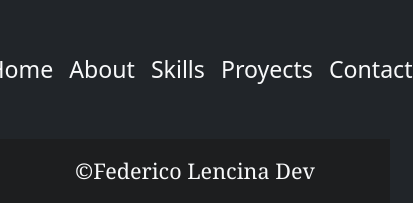
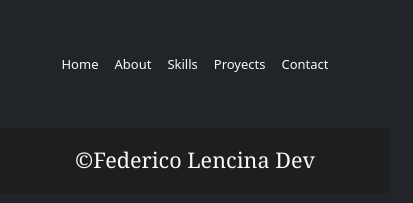
Before and after one commit to FedeNLencina/Portfolio1, a plain HTML site: page index.html in a window 390 px wide. Shown: the part 4522-4725 px from the top of the page, 413 px wide, since content can reach past the window. Drawn offline with nearby package versions, Linux system fonts and the light colour scheme; a web font is replaced by a local one.

Commit message:
se ajusta el responsive

```diff
--- a/Styles/styles.css
+++ b/Styles/styles.css
@@ -239,7 +239,7 @@ font-family: 'Noto Serif', serif;*/
     .linkBottom{
         margin-left: 4px;
         margin-right: 4px;
-        font-size: 10px;
+        font-size: 13px;
     }
 
 }
--- a/index.html
+++ b/index.html
@@ -232,11 +232,11 @@
       <nav class="navbar navbar-expand-lg navbar-expand-md navbar-expand-sm navbar-toggler navbar-light pb-5">
         <div class="container-fluid">
             <div class="navbar-nav w-100 d-flex justify-content-center itemsNavInferior mt-5">
-              <a class="nav-link text-light fs-3 mx-2 linkBottom" aria-current="page" href="#">Home</a>
-              <a class="nav-link text-light fs-3 mx-2 linkBottom" href="#about">About</a>
-              <a class="nav-link text-light fs-3 mx-2 linkBottom" href="#skills">Skills</a>
-              <a class="nav-link text-light fs-3 mx-2 linkBottom" href="#proyects">Proyects</a>
-              <a class="nav-link text-light fs-3 mx-2 linkBottom" href="#contact">Contact</a>
+              <a class="nav-link text-light mx-2 linkBottom" aria-current="page" href="#">Home</a>
+              <a class="nav-link text-light mx-2 linkBottom" href="#about">About</a>
+              <a class="nav-link text-light mx-2 linkBottom" href="#skills">Skills</a>
+              <a class="nav-link text-light mx-2 linkBottom" href="#proyects">Proyects</a>
+              <a class="nav-link text-light mx-2 linkBottom" href="#contact">Contact</a>
             </div>
           </div>
         </div>
```
